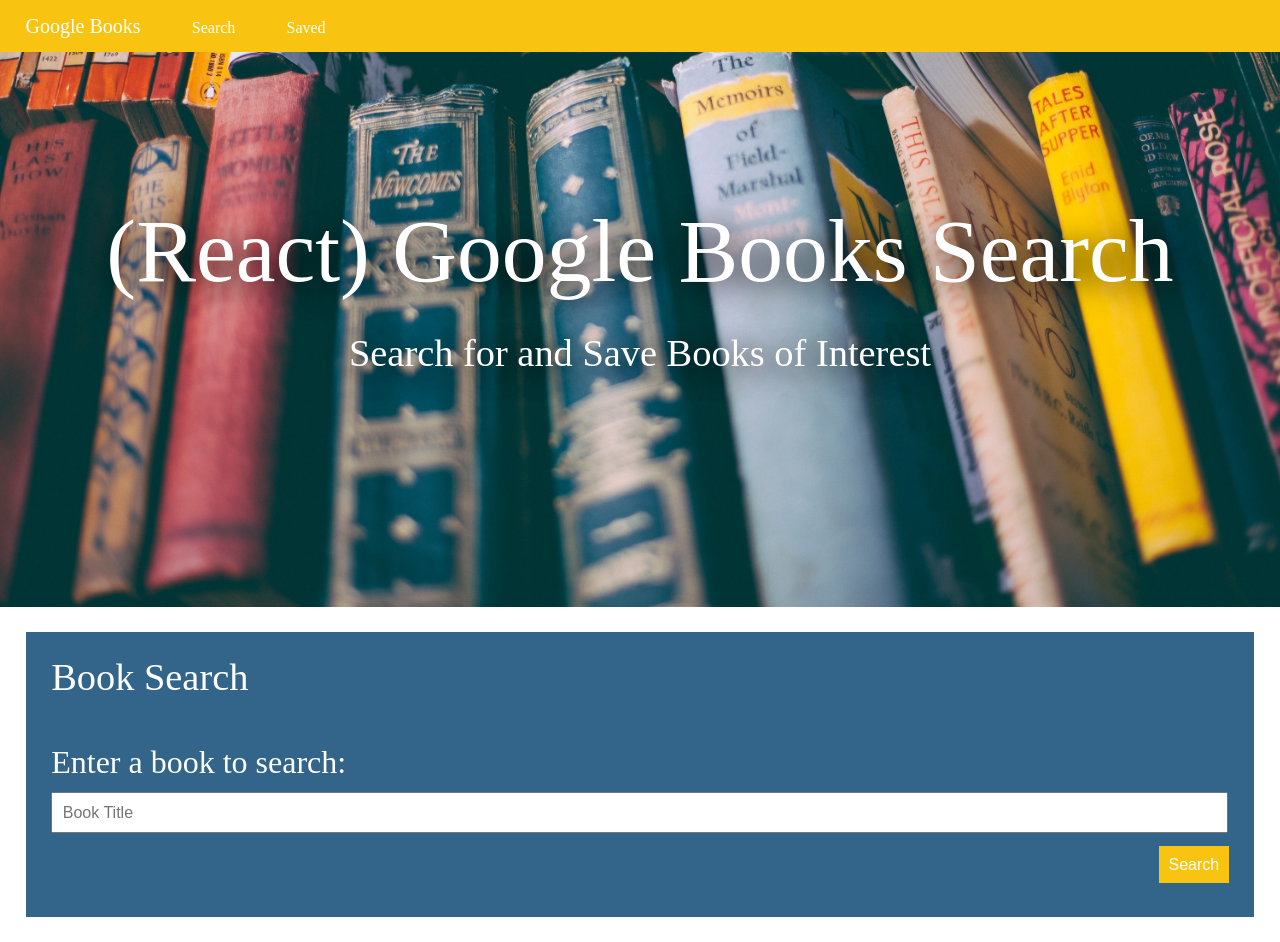
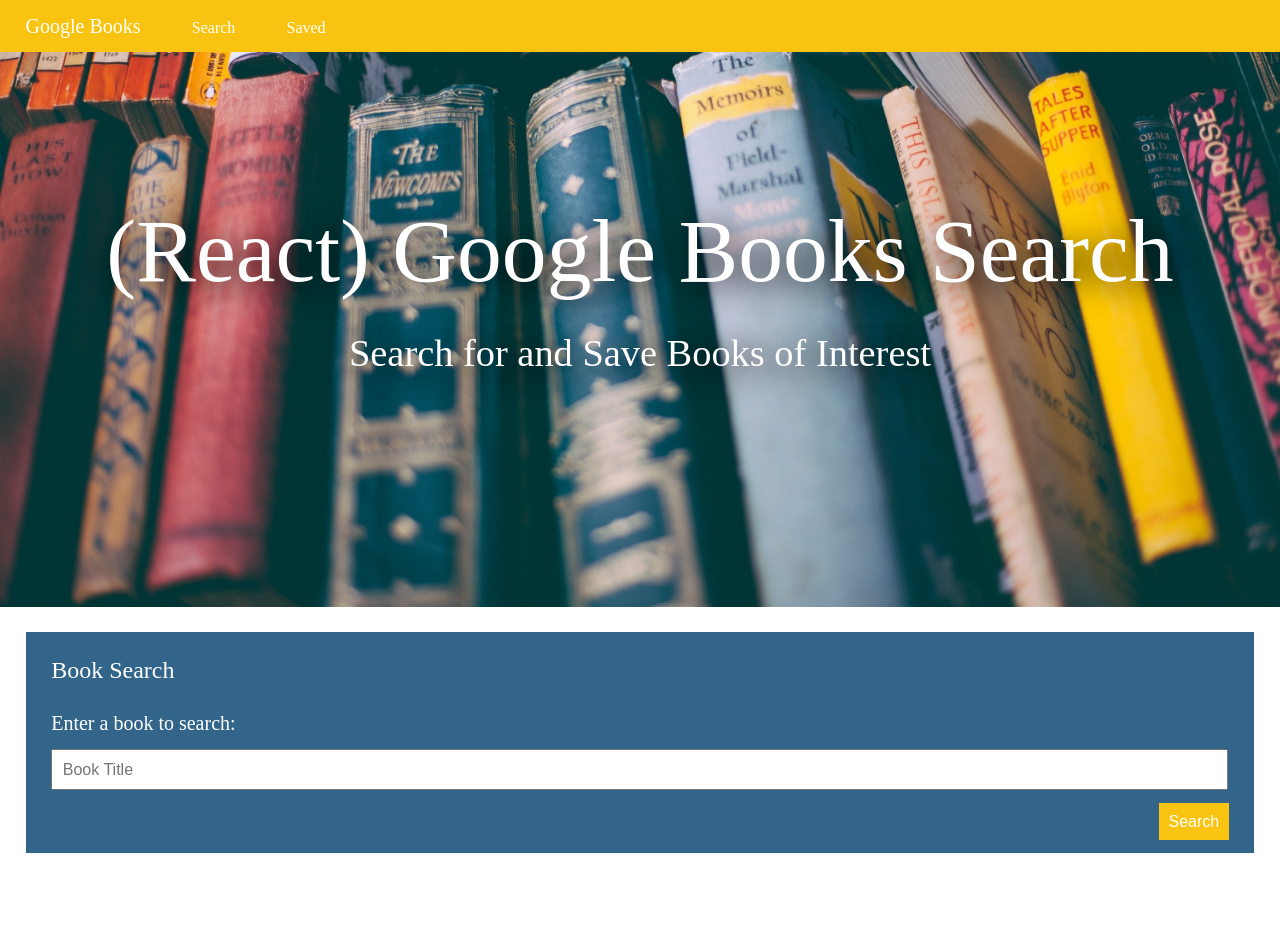
Before and after one commit to jcorteza/react-google-book-search, a React (Create React App) app in the folder client/: page / in a window 1280 px wide. After the commit the page ends 878 px from the top, so only its background shows below. Built offline with nearby package versions, Linux system fonts and the light colour scheme.

Commit message:
updated font sizes

```diff
--- a/client/src/App.css
+++ b/client/src/App.css
@@ -40,7 +40,7 @@
 }
 
 h3 {
-  font-size:3vw;
+  font-size: 1.5rem;
 }
 
 #searchContainer, #resultsContainer {
@@ -52,12 +52,12 @@
 }
 
 form {
-  padding: 3.5vw 0;
+  padding: 1rem 0 1.5rem;
   position: relative;
 }
 
 label {
-  font-size: 2.5vw;
+  font-size: 1.25rem;
 }
 
 input {
@@ -93,6 +93,7 @@
   background-color: white;
   color: black;
   padding: 1.75vw;
+  font-size: 1rem;
 }
 
 .bookResult:not(:last-of-type) {
@@ -100,16 +101,12 @@
 }
 
 .bookResult h4 {
-  font-size: 2.5vw;
+  font-size: 1.25rem;
   margin-bottom: 1vw;
 }
 
 .bookResult .row:first-of-type {
-  margin-bottom: 2vw;
-}
-
-.bookResult .row:nth-of-type(2) {
-  display: flex;
+  margin-bottom: 1vw;
 }
 
 .bookResult img {
@@ -136,3 +133,10 @@
 .btnDiv button:first-of-type {
   margin-right: 1.75vw;
 }
+
+@media screen and (min-width: 480px) {
+  .bookResult .row:nth-of-type(2) {
+    display: flex;
+    align-items: flex-start;
+  }
+}
```
